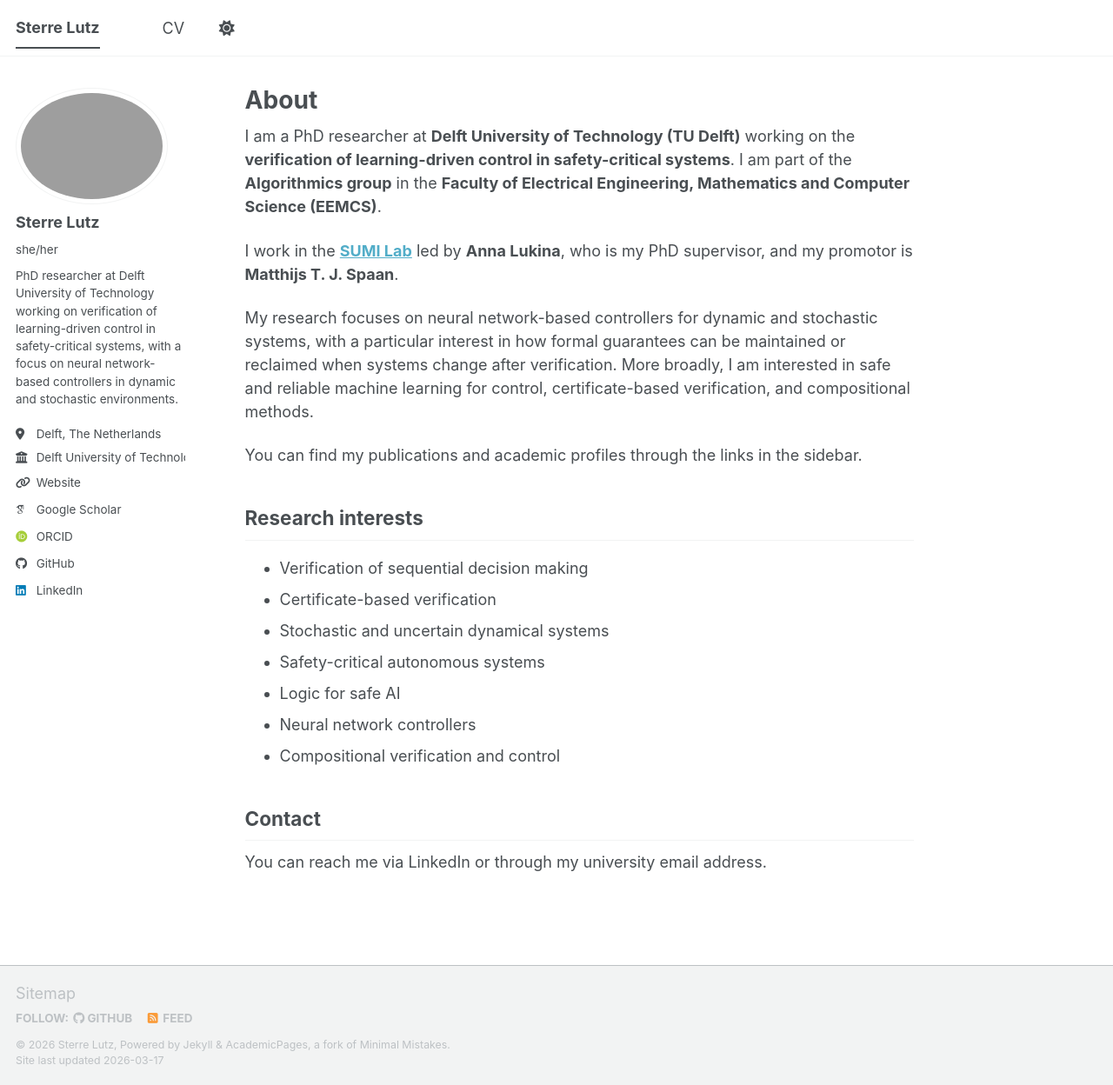
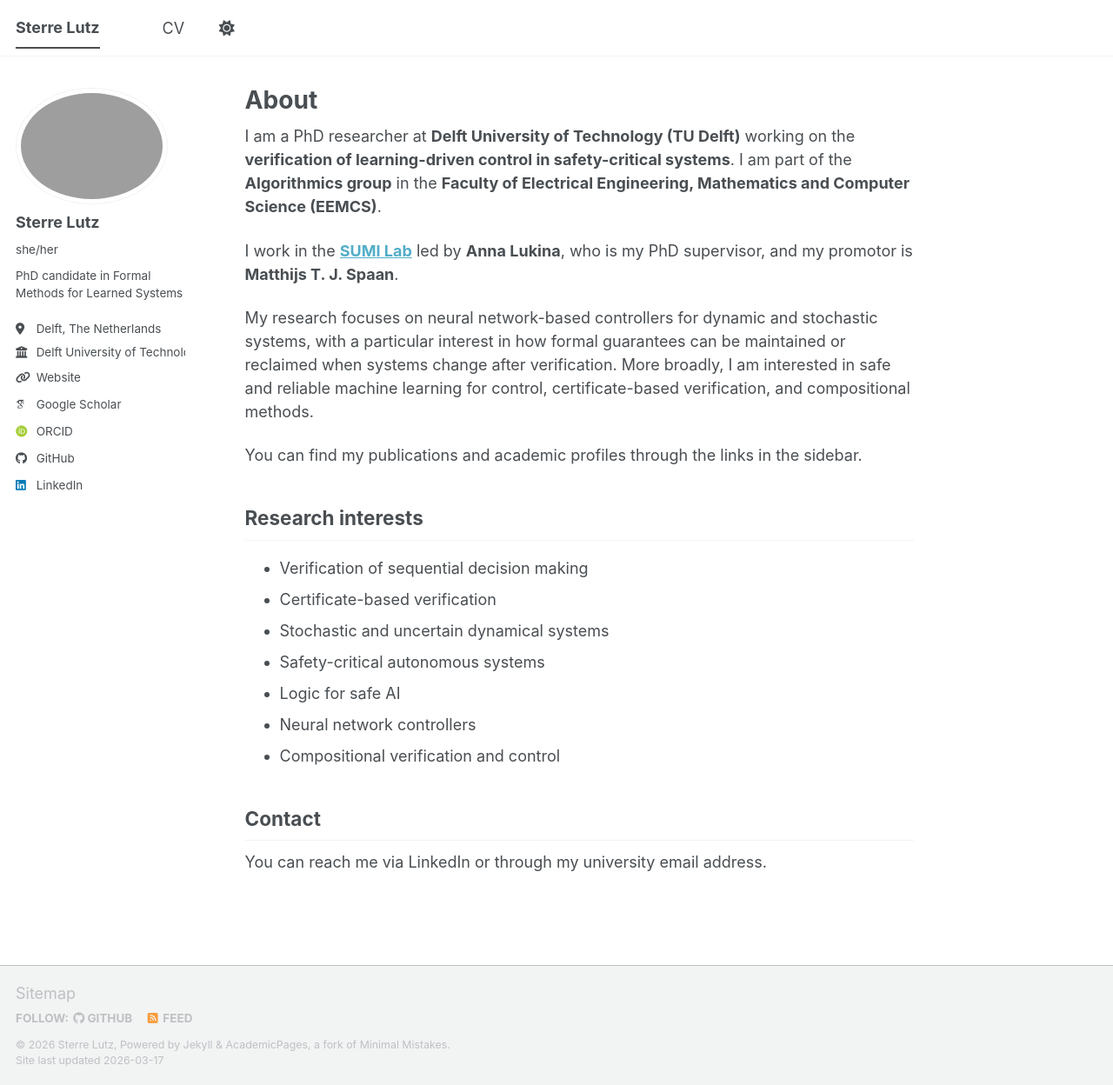
Before and after one commit to sterrelutz/sterrelutz.github.io, a Jekyll site: the page built from _pages/about.md, in a window 1280 px wide and 1248 px high. Shown: the whole window at 87% size. Built offline with Jekyll 4.4.1, drawn with Linux system fonts in a browser that asks for light colours; some web fonts are replaced; a script bundle is joined from its source files by our own code; library files that are not in the unit come from our copies.

Commit message:
Update _config.yml

```diff
--- a/_config.yml
+++ b/_config.yml
@@ -23,7 +23,7 @@ author:
   avatar           : "profile.png"
   name             : "Sterre Lutz"
   pronouns         : "she/her"
-  bio              : "PhD researcher at Delft University of Technology working on verification of learning-driven control in safety-critical systems, with a focus on neural network-based controllers in dynamic and stochastic environments."
+  bio              : "PhD candidate in Formal Methods for Learned Systems"
   location         : "Delft, The Netherlands"
   employer         : "Delft University of Technology"
   uri              : "https://sterrelutz.github.io"
```
